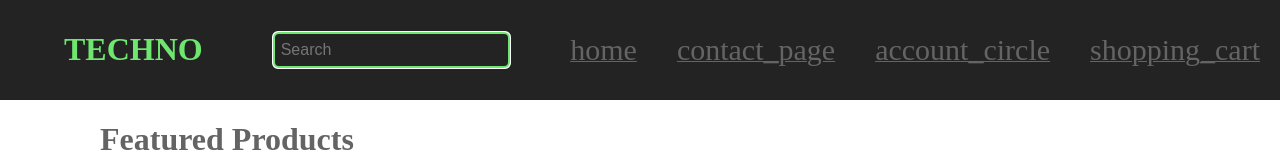
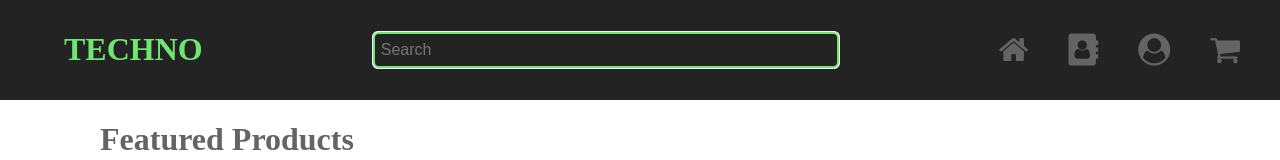
Before and after one commit to kyaay/finals-app, a React (Create React App) app: page / in a window 1280 px wide. Shown: the top 160 px of the page. Built offline with nearby package versions, Linux system fonts and the light colour scheme; no server answers; a web font is replaced by a local one.

Commit message:
Added nav icons

```diff
--- a/src/Navbar.js
+++ b/src/Navbar.js
@@ -7,14 +7,15 @@ function Navbar(){
     <div>
         <header>
             <link href="https://fonts.googleapis.com/css2?family=Rubik+80s+Fade&display=swap" rel="stylesheet"></link>
+            <link rel="stylesheet" href="https://cdnjs.cloudflare.com/ajax/libs/font-awesome/4.7.0/css/font-awesome.min.css"></link>
             <h1 className='logo'>TECHNO</h1>
             <input type="inputBox"placeholder='Search' autoFocus/>
             <nav>
                 <ul className='navlinks'>
-                    <li><a href='home'><span className="material-symbols-outlined size-30">home</span></a></li>
-                    <li><a href='contact-us'><span className="6material-symbols-outlined size-30">contact_page</span></a></li>
-                    <li><a href='profile'><span className="material-symbols-outlined size-30">account_circle</span></a></li>
-                    <li><a href='cart'><span className="material-symbols-outlined size-30">shopping_cart</span></a></li>
+                    <li><a href='home'><i class="fa fa-home fa-2x"></i></a></li>
+                    <li><a href='contact-us'><i class="fa fa-address-book fa-2x"></i></a></li>
+                    <li><a href='profile'><i class="fa fa-user-circle fa-2x"></i></a></li>
+                    <li><a href='cart'><i class="fa fa-shopping-cart fa-2x"></i></a></li>
                 </ul>
             </nav>
         </header>
--- a/src/Styles/Navbar.scss
+++ b/src/Styles/Navbar.scss
@@ -27,17 +27,20 @@ nav{
 }
 .navlinks{
     list-style: none;
+    padding-right: 20px;
+
+    li a {
+        color: $defaultcolor;
+    }
+
+    li a:hover {
+        color: $themecolor;
+    }
 }
-.navlinks li a {
-    color: $defaultcolor;
-}
+
 a{
     transition: all 0.5 ease 0s;
 }
-.navlinks li a:hover {
-    color: $themecolor;
-}
-
 
 input{
     margin-left: 50px;
@@ -59,10 +62,6 @@ input :focus{
 }
 
 
-span.size-30 {
-    font-size: 30px;
-    font-variation-settings: 'OPSZ' 30;
-  }
 .logo {
     font-family: $logofont;
     color: $themecolor;
```
